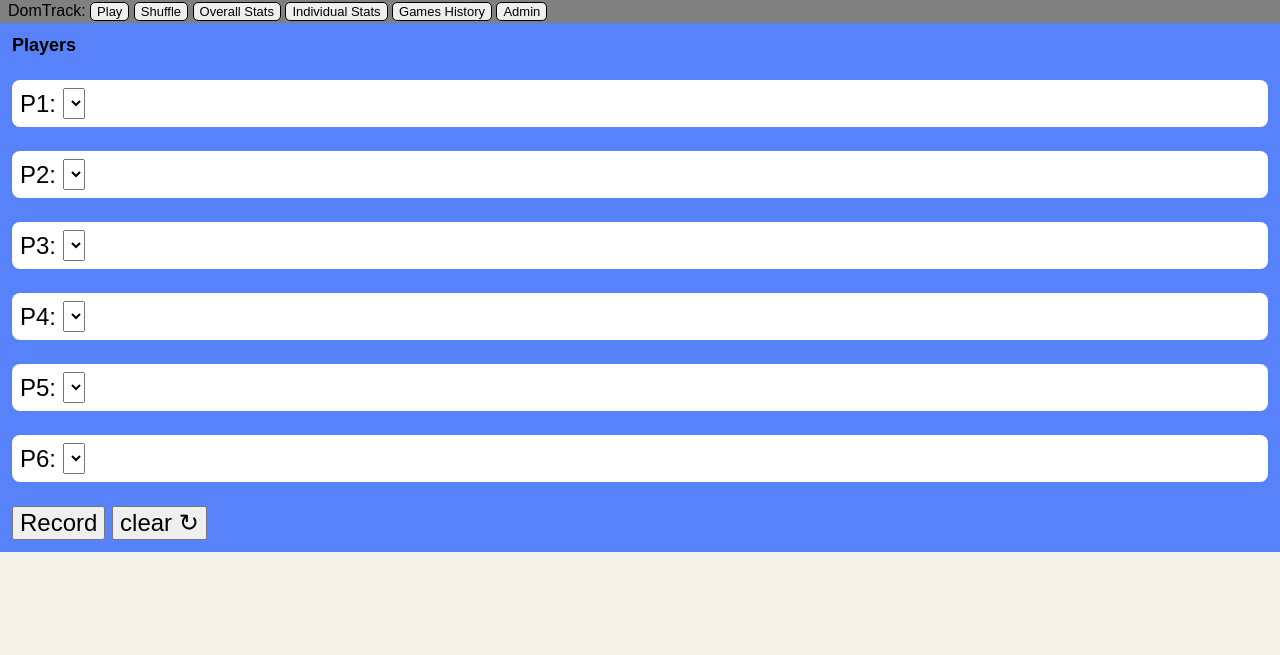
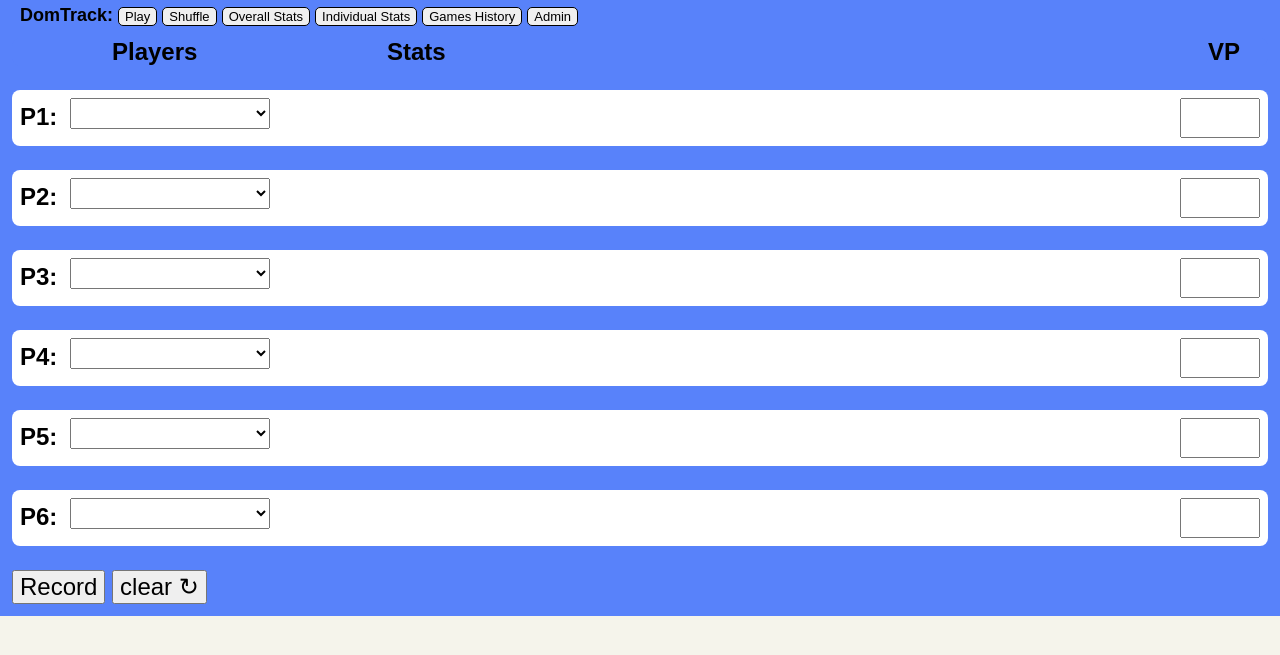
Before and after one commit to thompGIT/domtrack, a PHP site: page / in a window 1280 px wide. Shown: the top 655 px of the page. Run offline with PHP 8.4, Linux system fonts and the light colour scheme; lists and menus that the app fills with data are empty; some libraries are stand-ins or nearby versions.

Commit message:
Layout of Play screen pretty much complete.

```diff
--- a/index.html
+++ b/index.html
@@ -28,71 +28,131 @@
             <input type=hidden name="op" value="record">
             <table width="100%" cellpadding=12 cellspacing=0>
                 <tr>
-                    <th bgcolor="#5882FA">Players</th>
-                </tr>
-                <tr>
                     <td bgcolor="#5882FA">
-                        <div style="overflow: hidden" class=playerWhite>
-                            P1:
-                            <select id=p1 onchange='selChange_cb(this)'>
-                                <!-- populated by js -->
-                            </select>
-                            <span id=p1_stats></span>
+                        <div class=playerSelectHeader bgcolor="#5882FA">
+                            <div class=playerSelectHeaderTitle>Players</div>
+                            <div class=playerSelectHeaderStats>Stats</div>
+                            <div class=playerSelectHeaderScore>VP</div>
                         </div>
                     </td>
                 </tr>
                 <tr>
                     <td bgcolor="#5882FA">
-                        <div style="overflow: hidden" class=playerWhite>
-                            P2:
-                            <select id=p2 onchange='selChange_cb(this)'>
-                                <!-- populated by js -->
-                            </select>
-                            <span id=p2_stats></span>
+                        <div class=playerSelect>
+                            <div class=playerSelectTitle>P1:</div>
+                            <div class=playerSelectCombo>
+                                <select id=p1
+                                    class=comboPlayer
+                                    onchange='selChange_cb(this)'>
+                                </select>
+                            </div>
+                            <div id=p1_stats class=playerSelectStats></div>
+                            <div class=playerSelectScore>
+                                <input id=p1_vp
+                                    class=tbVP
+                                    type="number">
+                                </input>
+                            </div>
                         </div>
                     </td>
                 </tr>
                 <tr>
                     <td bgcolor="#5882FA">
-                        <div style="overflow: hidden" class=playerWhite>
-                            P3:
-                            <select id=p3 onchange='selChange_cb(this)'>
-                                <!-- populated by js -->
-                            </select>
-                            <span id=p3_stats></span>
+                        <div class=playerSelect>
+                            <div class=playerSelectTitle>P2:</div>
+                            <div class=playerSelectCombo>
+                                <select id=p2
+                                    class=comboPlayer
+                                    onchange='selChange_cb(this)'>
+                                </select>
+                            </div>
+                            <div id=p2_stats class=playerSelectStats></div>
+                            <div class=playerSelectScore>
+                                <input id=p2_vp
+                                    class=tbVP
+                                    type="number">
+                                </input>
+                            </div>
                         </div>
                     </td>
                 </tr>
                 <tr>
                     <td bgcolor="#5882FA">
-                        <div style="overflow: hidden" class=playerWhite>
-                            P4:
-                            <select id=p4 onchange='selChange_cb(this)'>
-                                <!-- populated by js -->
-                            </select>
-                            <span id=p4_stats></span>
+                        <div class=playerSelect>
+                            <div class=playerSelectTitle>P3:</div>
+                            <div class=playerSelectCombo>
+                                <select id=p3
+                                    class=comboPlayer
+                                    onchange='selChange_cb(this)'>
+                                </select>
+                            </div>
+                            <div id=p3_stats class=playerSelectStats></div>
+                            <div class=playerSelectScore>
+                                <input id=p3_vp
+                                    class=tbVP
+                                    type="number">
+                                </input>
+                            </div>
                         </div>
                     </td>
                 </tr>
                 <tr>
                     <td bgcolor="#5882FA">
-                        <div style="overflow: hidden" class=playerWhite>
-                            P5:
-                            <select id=p5 onchange='selChange_cb(this)'>
-                                <!-- populated by js -->
-                            </select>
-                            <span id=p5_stats></span>
+                        <div class=playerSelect>
+                            <div class=playerSelectTitle>P4:</div>
+                            <div class=playerSelectCombo>
+                                <select id=p4
+                                    class=comboPlayer
+                                    onchange='selChange_cb(this)'>
+                                </select>
+                            </div>
+                            <div id=p4_stats class=playerSelectStats></div>
+                            <div class=playerSelectScore>
+                                <input id=p4_vp
+                                    class=tbVP
+                                    type="number">
+                                </input>
+                            </div>
                         </div>
                     </td>
                 </tr>
                 <tr>
                     <td bgcolor="#5882FA">
-                        <div style="overflow: hidden" class=playerWhite>
-                            P6:
-                            <select id=p6 onchange='selChange_cb(this)'>
-                                <!-- populated by js -->
-                            </select>
-                            <span id=p6_stats></span>
+                        <div class=playerSelect>
+                            <div class=playerSelectTitle>P5:</div>
+                            <div class=playerSelectCombo>
+                                <select id=p5
+                                    class=comboPlayer
+                                    onchange='selChange_cb(this)'>
+                                </select>
+                            </div>
+                            <div id=p5_stats class=playerSelectStats></div>
+                            <div class=playerSelectScore>
+                                <input id=p5_vp
+                                    class=tbVP
+                                    type="number">
+                                </input>
+                            </div>
+                        </div>
+                    </td>
+                </tr>
+                <tr>
+                    <td bgcolor="#5882FA">
+                        <div class=playerSelect>
+                            <div class=playerSelectTitle>P6:</div>
+                            <div class=playerSelectCombo>
+                                <select id=p6
+                                    class=comboPlayer
+                                    onchange='selChange_cb(this)'>
+                                </select>
+                            </div>
+                            <div id=p6_stats class=playerSelectStats></div>
+                            <div class=playerSelectScore>
+                                <input id=p6_vp
+                                    class=tbVP
+                                    type="number">
+                                </input>
+                            </div>
                         </div>
                     </td>
                 </tr>
--- a/stylesheet.css
+++ b/stylesheet.css
@@ -38,21 +38,93 @@ span.predict {
     font-weight: bold;
 }
 
-div.playerWhite {
+
+div.menu {
+    background-color: #5882FA;
+    font-size: large;
+    padding-left: 20px;
+    padding-top: 5px;
+    box-shadow: 10px 10px 5px #888888;
+    font-weight: bold;
+}
+
+div.playerSelectHeader {
+    color: black;
+    background-color: #5882FA;
+    border-radius: 8px;
+    overflow: hidden;
+}
+
+div.playerSelectHeaderTitle {
+    float: left;
+	margin-left: 100;
+	width: 275px;
+	font-weight:bold;
+}
+
+div.playerSelectHeaderStats {
+    float: left;
+	width: 200px;
+	font-weight:bold;
+}
+
+div.playerSelectHeaderScore {
+    float: right;
+	width: 60px;
+	font-weight:bold;
+}
+
+div.playerSelect {
     color: black;
     background-color: white;
     padding: 8px;
     border-radius: 8px;
-
+    overflow: hidden;
 }
 
-div.menu {
-    background-color: grey;
-    font-size: medium;
-    margin: 0px;
-    padding: 2px;
-    padding-left: 8px;
-    border: 0px;
+div.playerSelectTitle {
+    float: left;
+	width:  50px;
+	height: 32px;
+	margin-top: 5;
+	font-weight:bold;
+	vertical-align: center;
+}
+
+div.playerSelectCombo {
+    float: left;
+	width: 200px;
+}
+
+div.playerSelectStats {
+    float: left;
+	width:  200px;
+	height: 32px;
+	margin-left: 25;
+	margin-top: 5;
+}
+
+div.playerSelectScore {
+    float:  right;
+	height: 90%;
+}
+
+.comboPlayer {
+	width:  200px;
+	text-align: center;
+}
+
+.playerStats {
+}
+
+.tbVP {
+	width:  80px;
+	height: 40px;
+	color : #747862;
+	padding:4px 8px;
+	margin-bottom:0px;
+	min:-50;
+	max:200;
 }
 
 input.menu {
```
